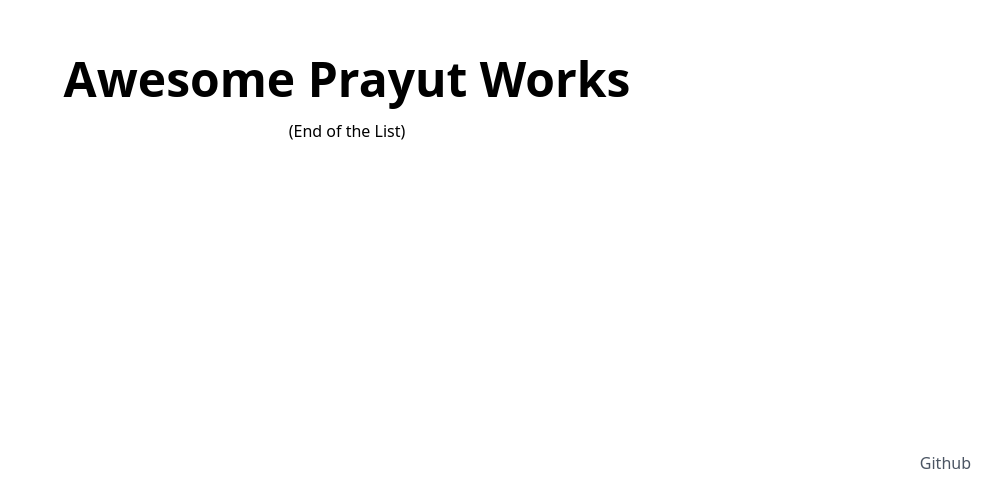
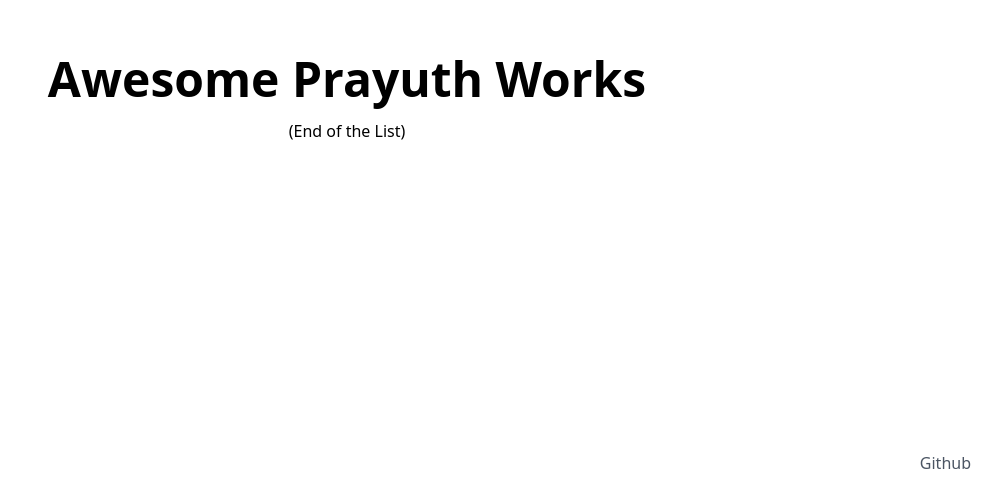
Before and after one commit to narze/awesome-prayuth-works, a plain HTML site: page index.html in a window 1280 px wide. Shown: the part 309-800 px from the top of the page, without its empty margins (293-1280 px from the left). Drawn offline with nearby package versions, Linux system fonts and the light colour scheme.

Commit message:
Update index.html

```diff
--- a/index.html
+++ b/index.html
@@ -11,7 +11,7 @@
     <div class="h-screen grid place-items-center">
         <div class="">
             <div class="text-5xl font-bold font-sans m-4">
-                Awesome Prayut Works
+                Awesome Prayuth Works
             </div>
             <ul class="text-center">
                 <li>(End of the List)</li>
```
